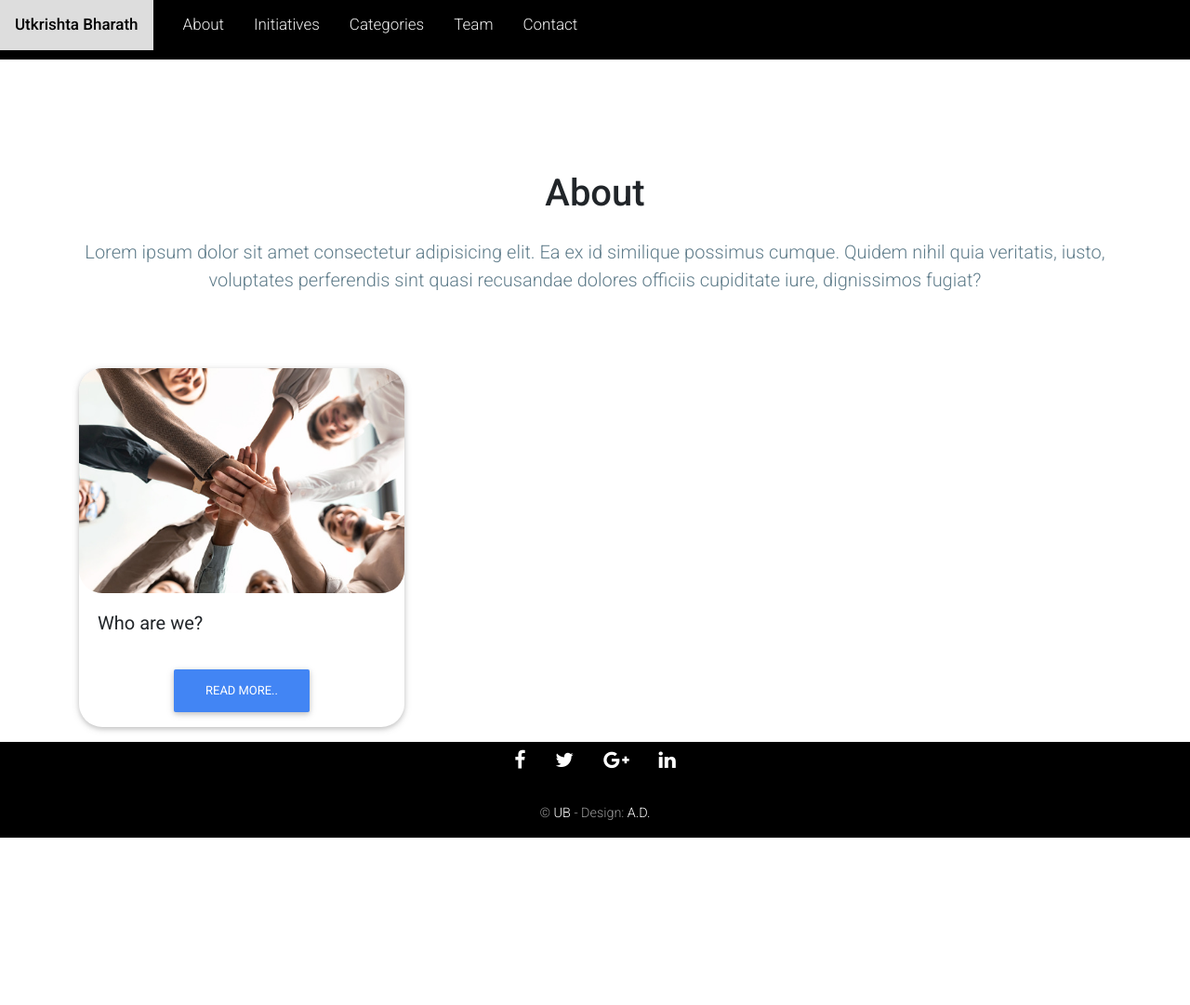
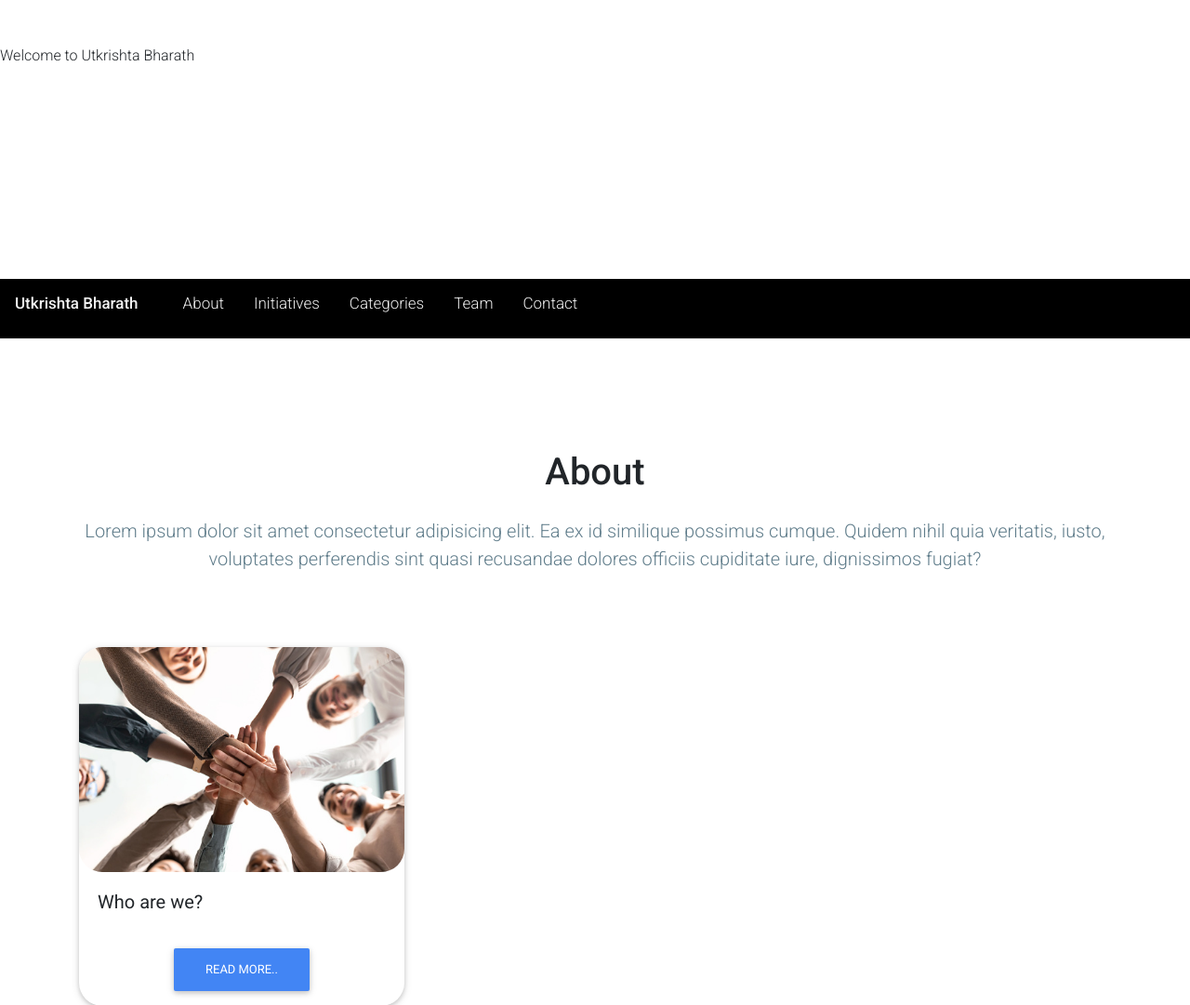
Before and after one commit to ajinkyadawange31045/UB_modified, a Django app: page /category/about in a window 1280 px wide. Shown: the top 1081 px of the page at 93% size. Before the commit the page ends 901 px from the top, so only its background shows below. Run offline with Django 3.2, Linux system fonts and the light colour scheme; data comes from the database, SQL or seed files in the repository; some libraries are stand-ins or nearby versions.

Commit message:
design changes

```diff
--- a/templates/base.html
+++ b/templates/base.html
@@ -15,6 +15,12 @@
 </head>
 
 <body id="top">
+    <div id="loading-test-5" style="height: 300px; width: 100%;">
+        <div class="loading" data-mdb-parent-selector="#loading-test-5">
+            <div class="fas fa-spinner fa-spin fa-2x"></div>
+            <span class="loading-text">Welcome to Utkrishta Bharath</span>
+        </div>
+    </div>
     {% include 'header.html' %} {%block content%} {%endblock%} {% include 'footer.html' %}
     <script type="text/javascript" src="{% static 'js/jquery.min.js' %}"></script>
     <script type="text/javascript" src="{% static 'js/popper.min.js' %}"></script>
```
